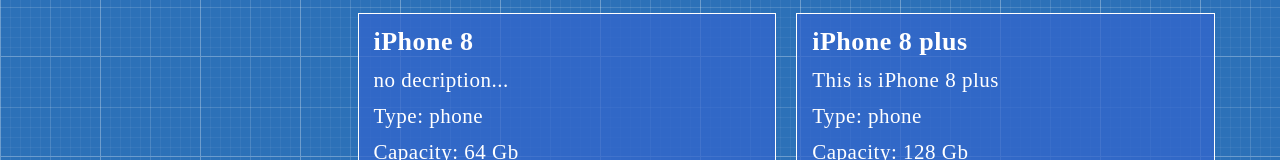
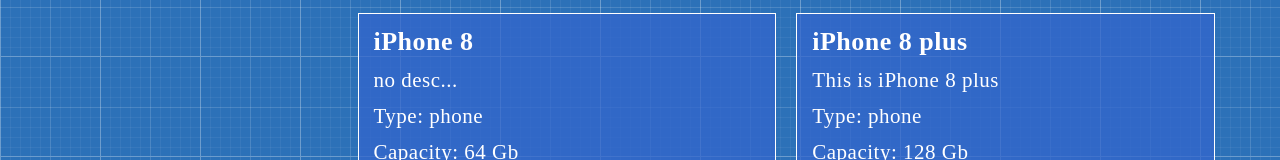
Before and after one commit to YuliaKhomenko/work-shop-project, a React (Create React App) app: page / in a window 1280 px wide. Shown: the part 144-304 px from the top of the page. Built offline with nearby package versions, Linux system fonts and the light colour scheme.

Commit message:
2nd way to mark default props, like object, in description

```diff
--- a/src/App/Main/Products/ProductsListItem.js
+++ b/src/App/Main/Products/ProductsListItem.js
@@ -34,4 +34,9 @@ ProductsListItem.propTypes = {
     price: PropTypes.number.isRequired,
 }
 
+ProductsListItem.defaultProps = {
+    description: "no desc..."
+}
+
+
 export default ProductsListItem
```
